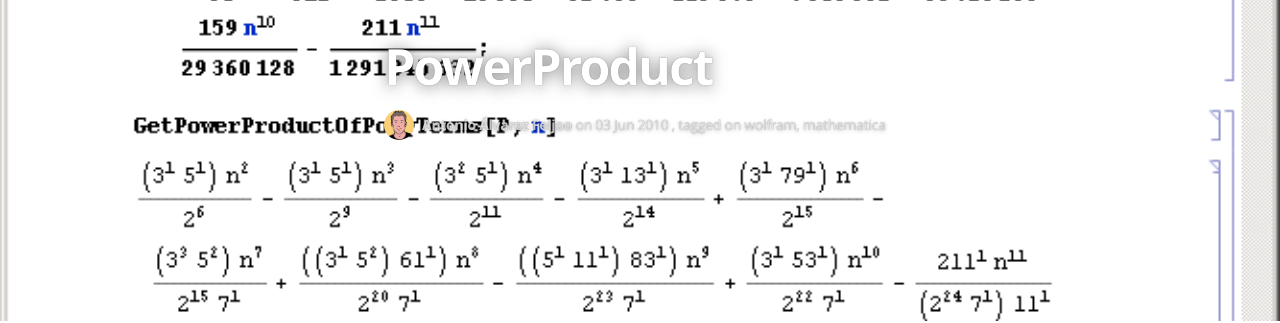
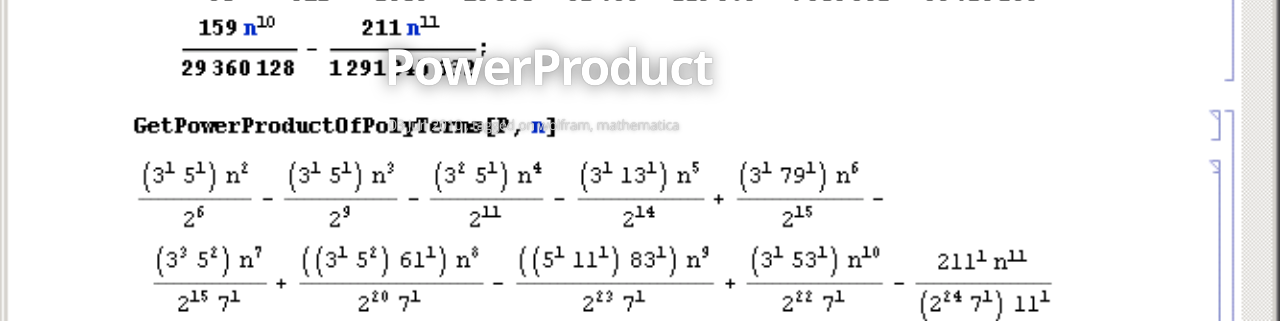
Before and after one commit to aafeijoo/aafeijoo.github.io, a Jekyll site: the page built from _posts/2010-06-03-product-of-powers.markdown, in a window 1280 px wide. Shown: the part 579-902 px from the top of the page. Built offline with Jekyll 4.4.1, drawn with Linux system fonts in a browser that asks for light colours; some web fonts are replaced; Markdown is read by kramdown in place of the engine named in the settings.

Commit message:
Fixed some styles

```diff
--- a/_layouts/post.html
+++ b/_layouts/post.html
@@ -15,9 +15,9 @@
           <div class="post-meta">
             <h1 class="post-title">{{ page.title }}</h1>
             <div class="cf post-meta-text">
-              <div class="author-image" style="background-image: url({{ site.author_image }})">Blog Logo</div>
-              <h4 class="author-name" itemprop="author" itemscope itemtype="http://schema.org/Person">{{ site.author }}</h4>
-              on
+              <!--div class="author-image" style="background-image: url({{ site.author_image }})">Blog Logo</div-->
+              <!--h4 class="author-name" itemprop="author" itemscope itemtype="http://schema.org/Person">{{ site.author }}</h4-->
+              <!--on-->
               <time datetime="{{ page.date | date: "%F %R" }}">{{ page.date | date_to_string }}</time>
               , tagged on {% for tag in page.tags %}<span class="post-tag-{{tag}}">{% if forloop.index0 != 0 %}, {% endif %}<!--a href="/tag/{{tag}}"-->{{tag}}<!--/a--></span>{% endfor %}
             </div>
@@ -31,9 +31,9 @@
           <div class="post-meta">
             <h1 class="post-title">{{ page.title }}</h1>
             <div class="cf post-meta-text">
-              <div class="author-image" style="background-image: url({{ site.author_image }})">Blog Logo</div>
-              <h4 class="author-name" itemprop="author" itemscope itemtype="http://schema.org/Person">{{ site.author }}</h4>
-              on
+              <!--div class="author-image" style="background-image: url({{ site.author_image }})">Blog Logo</div-->
+              <!--h4 class="author-name" itemprop="author" itemscope itemtype="http://schema.org/Person">{{ site.author }}</h4-->
+              <!--on-->
               <time datetime="{{ page.date | date_to_xmlschema }}">{{ page.date | date_to_string }}</time>
               , tagged on {% for tag in page.tags %}<span class="post-tag-{{tag}}">{% if forloop.index0 != 0 %}, {% endif %}<!--a href="/tag/{{tag}}"-->{{tag}}<!--/a--></span>{% endfor %}
             </div>
--- a/css/main.sass
+++ b/css/main.sass
@@ -298,6 +298,7 @@
       font-family: $font-sans
       white-space: nowrap
       text-overflow: ellipsis
+      padding-left: 5px
       a
         color: rgba(255,255,255,0.75)
         &:hover
```
